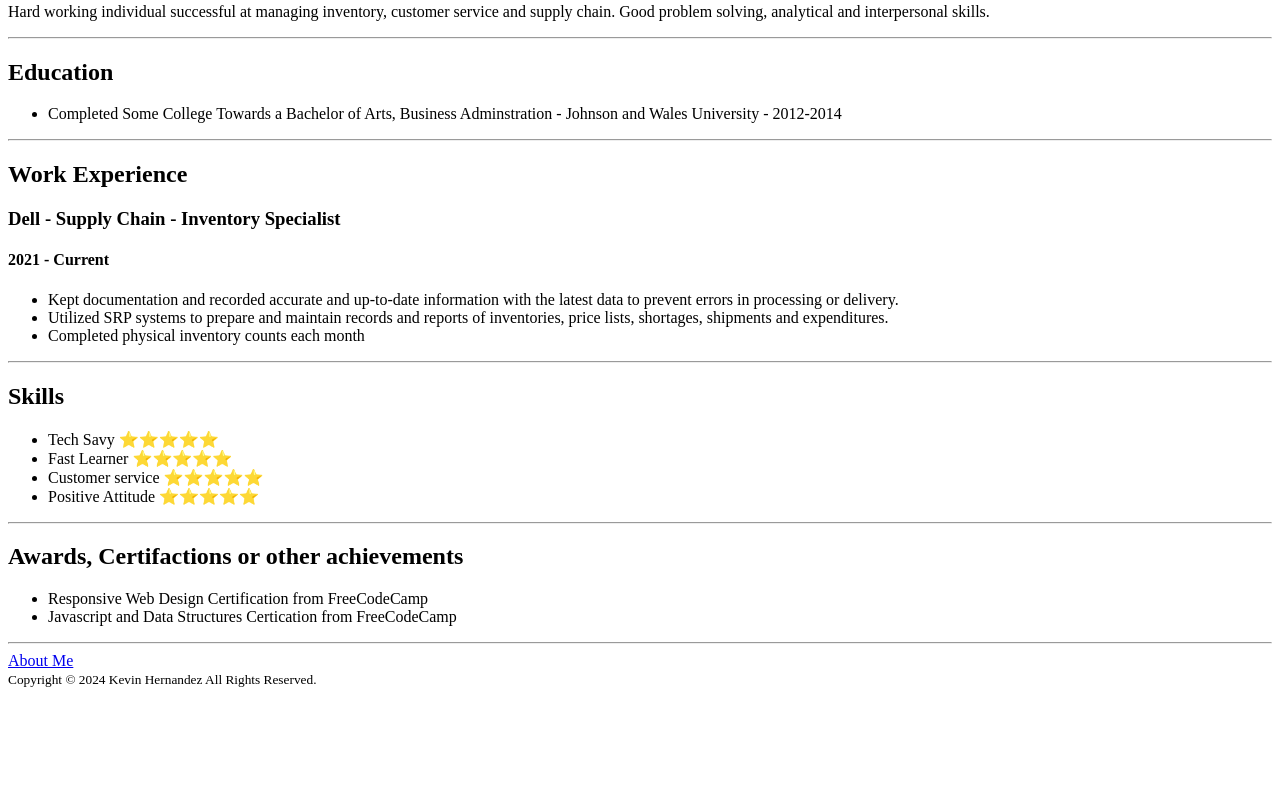
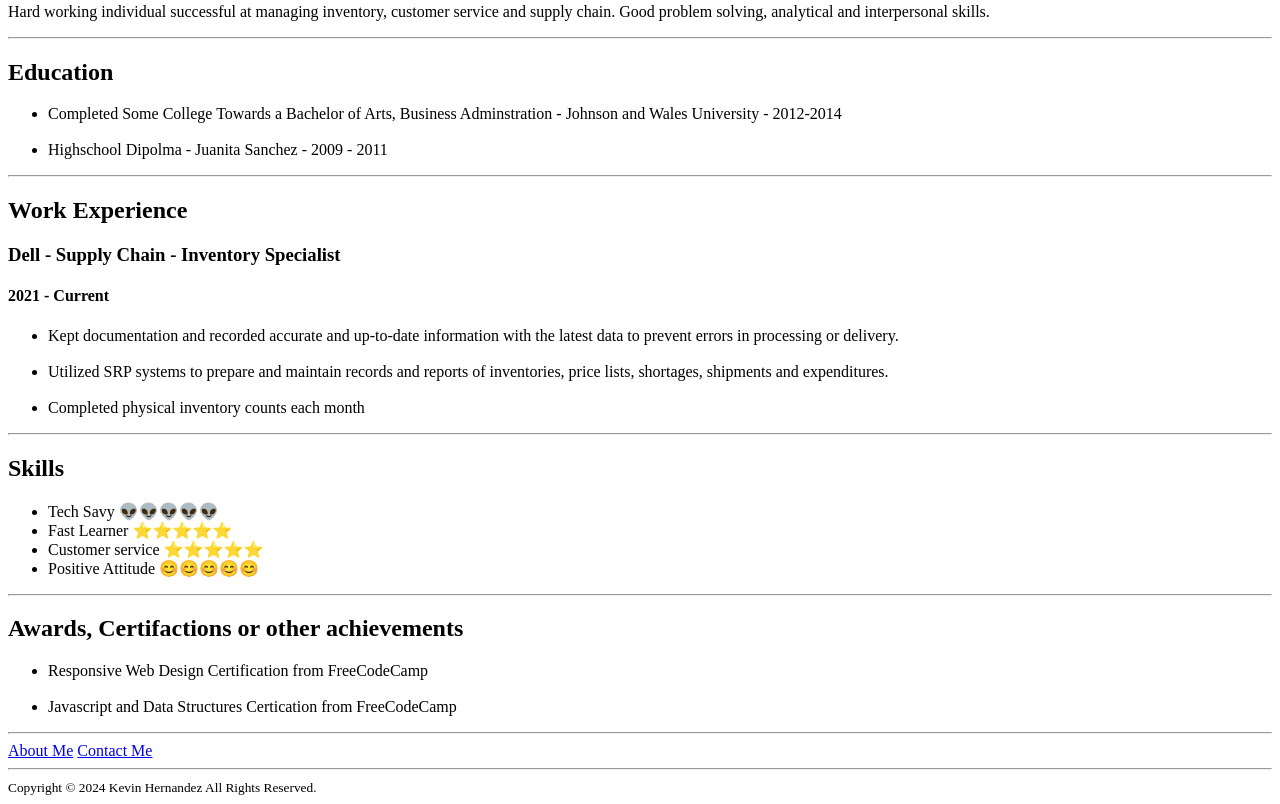
Before and after one commit to kash5393/Online-Resume-, a plain HTML site: page index.html in a window 1280 px wide. Shown: the part 395-1199 px from the top of the page. Before the commit the page ends 1091 px from the top, so only its background shows below. Drawn offline with Linux system fonts and the light colour scheme.

Commit message:
Add files via upload

```diff
--- a/index.html
+++ b/index.html
@@ -18,6 +18,8 @@
     <li>
         Completed Some College Towards a Bachelor of Arts, Business Adminstration - Johnson and Wales University - 2012-2014
     </li>
+    <br />
+    <li>Highschool Dipolma - Juanita Sanchez - 2009 - 2011</li>
 </ul>
 <hr/>
 <h2>Work Experience</h2>
@@ -26,11 +28,13 @@
 <ul>
     <li>Kept documentation and recorded accurate and up-to-date information
         with the latest data to prevent errors in processing or delivery.</li>
+        <br />
     <li>
         Utilized SRP systems to prepare and maintain records and reports
 of inventories, price lists, shortages, shipments and
 expenditures.
     </li>
+    <br />
     <li>
         Completed physical inventory counts each month
     </li>
@@ -38,10 +42,10 @@ expenditures.
 <hr/>
 <h2>Skills</h2>
 <ul>
-    <li>Tech Savy ⭐️⭐️⭐️⭐️⭐️</li>
+    <li>Tech Savy 👽👽👽👽👽</li>
     <li>Fast Learner ⭐️⭐️⭐️⭐️⭐️</li>
     <li>Customer service ⭐️⭐️⭐️⭐️⭐️</li>
-    <li>Positive Attitude ⭐️⭐️⭐️⭐️⭐️</li>
+    <li>Positive Attitude 😊😊😊😊😊</li>
 
 
 
@@ -50,11 +54,14 @@ expenditures.
 <h2>Awards, Certifactions or other achievements</h2>
 <ul>
     <li>Responsive Web Design Certification from FreeCodeCamp</li>
+    <br />
     <li>Javascript and Data Structures Certication from FreeCodeCamp</li>
 
 </ul>
 <hr/>
 <a href="./public/about.html">About Me</a>
+<a href="./public/contact.html">Contact Me</a>
+<hr />
 
 <footer>
     <small>
```
